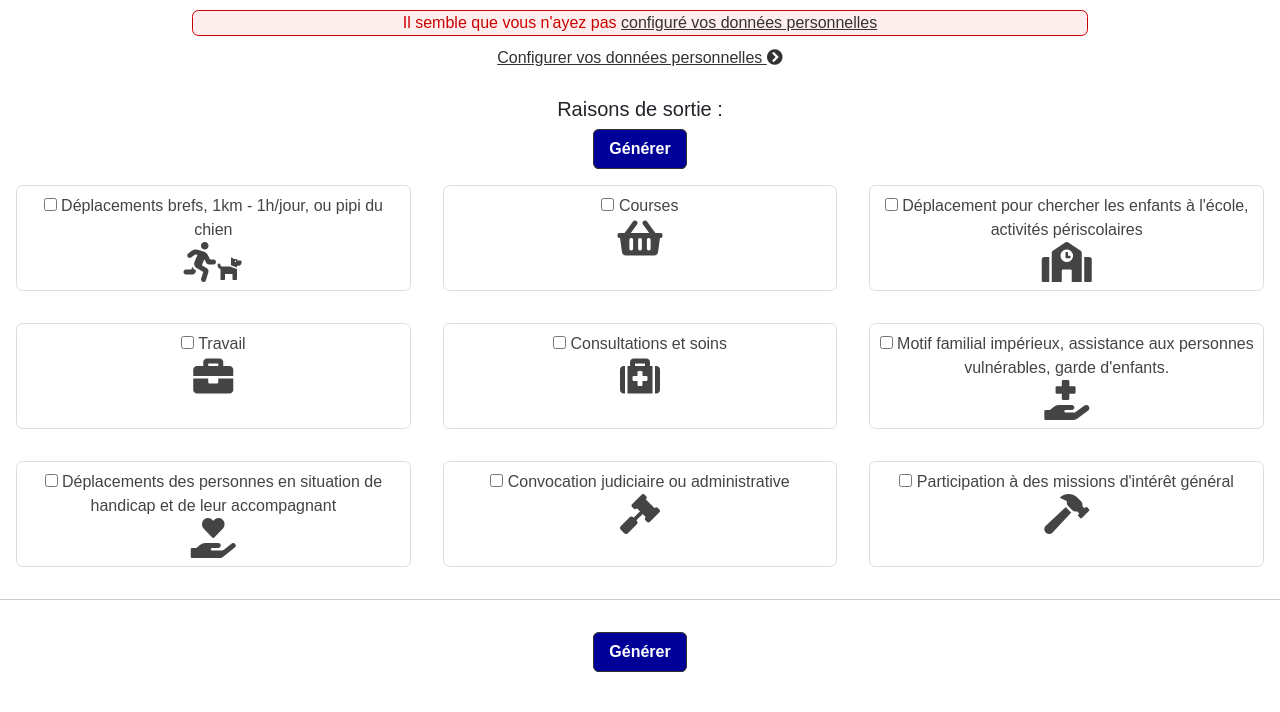
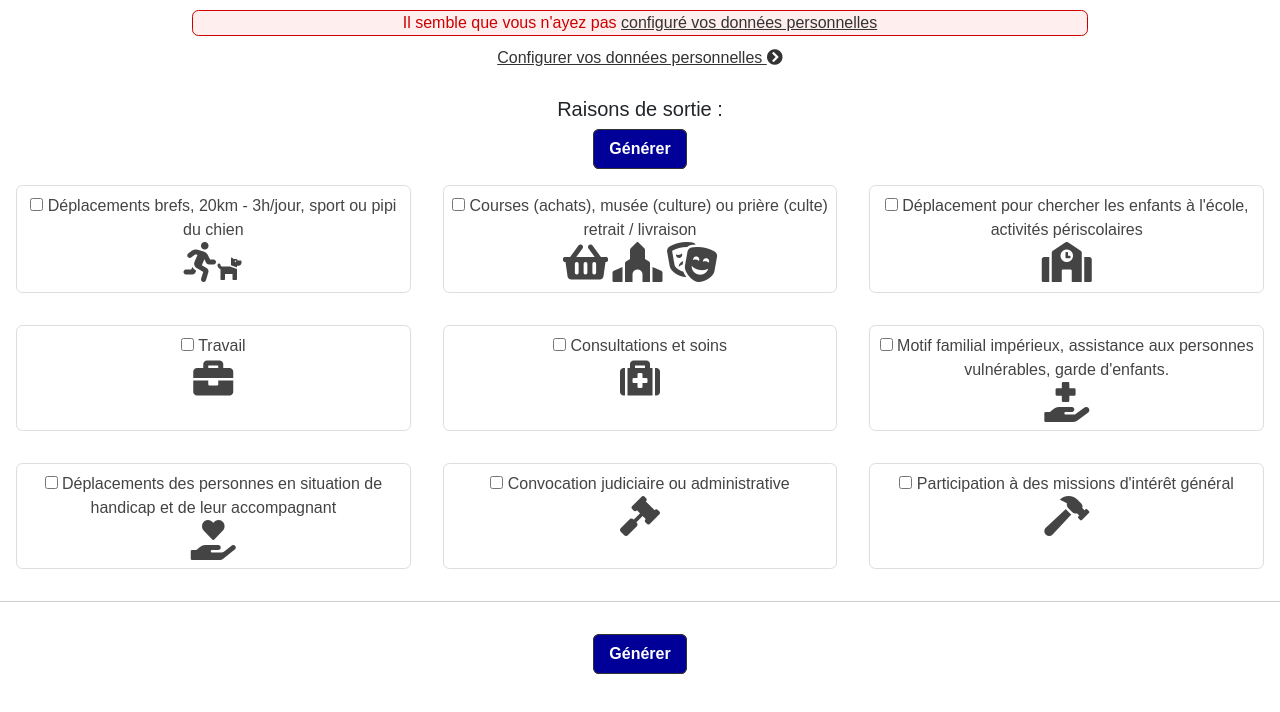
Before and after one commit to cedricrey/AttestCovid, a plain HTML site: page index.html in a window 1280 px wide. Drawn offline with nearby package versions, Linux system fonts and the light colour scheme.

Commit message:
Update index.html

```diff
--- a/index.html
+++ b/index.html
@@ -83,14 +83,16 @@
 
       <label class="form-check-label" for="checkbox-sport_animaux">
         <input class="form-check-input" type="checkbox" name="reason" id="checkbox-sport_animaux" value="sport_animaux">
-        D&eacute;placements brefs, 1km - 1h/jour, ou pipi du chien <br>
+        D&eacute;placements brefs, 20km - 3h/jour, sport ou pipi du chien <br>
         <i class="fas fa-running"></i><i class="fas fa-dog" style="font-size:1.5em"></i>
       </label>
 
        <label class="form-check-label" for="checkbox-achats">
          <input class="form-check-input" type="checkbox" name="reason" id="checkbox-achats" value="achats_culturel_cultuel">
-         Courses <br>
+         Courses (achats), mus&eacute;e (culture) ou pri&egrave;re (culte) retrait / livraison<br>
          <i class="fas fa-shopping-basket"></i>
+         <i class="fas fa-place-of-worship"></i>
+         <i class="fas fa-theater-masks"></i>
        </label>
 
        <label class="form-check-label" for="checkbox-enfants">
```
